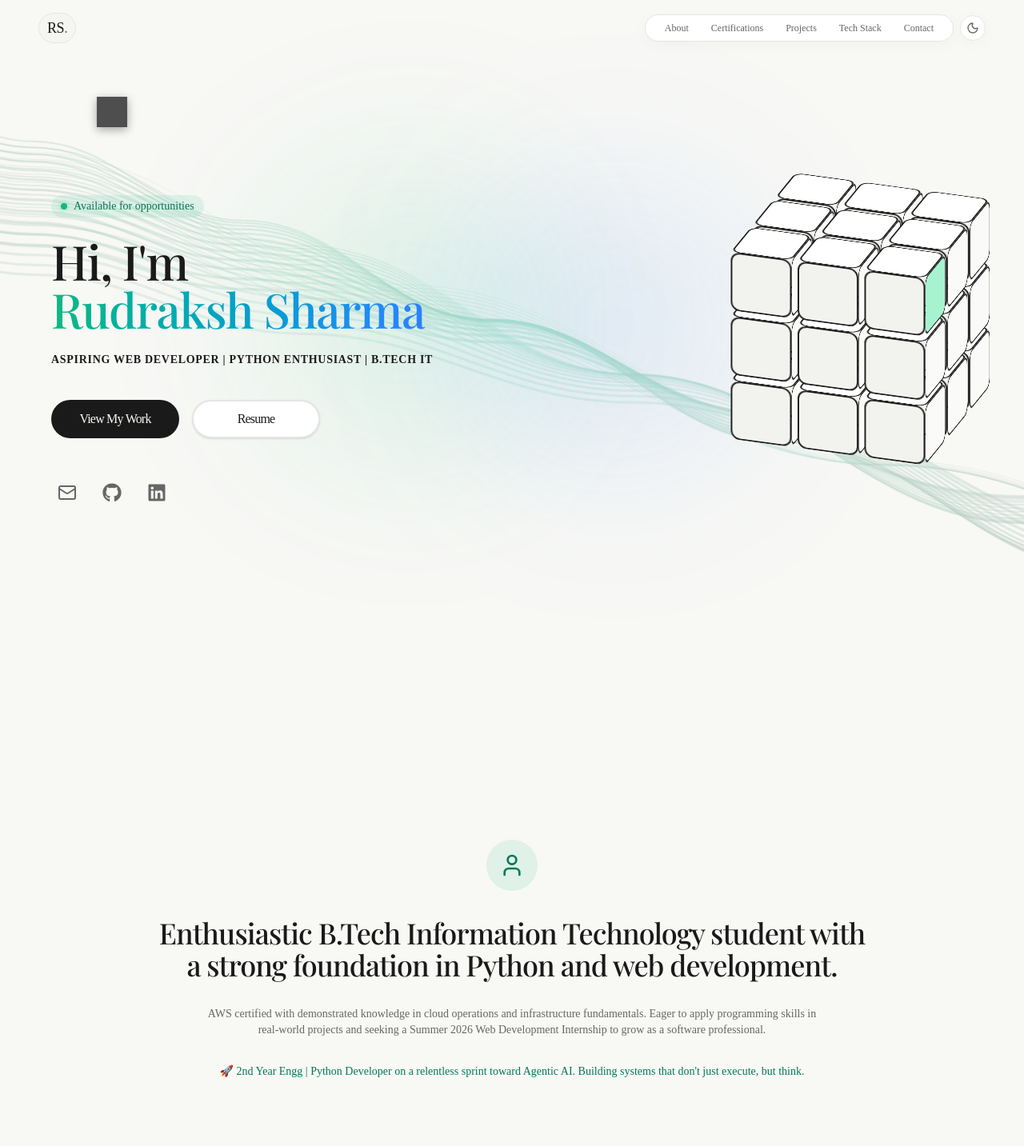
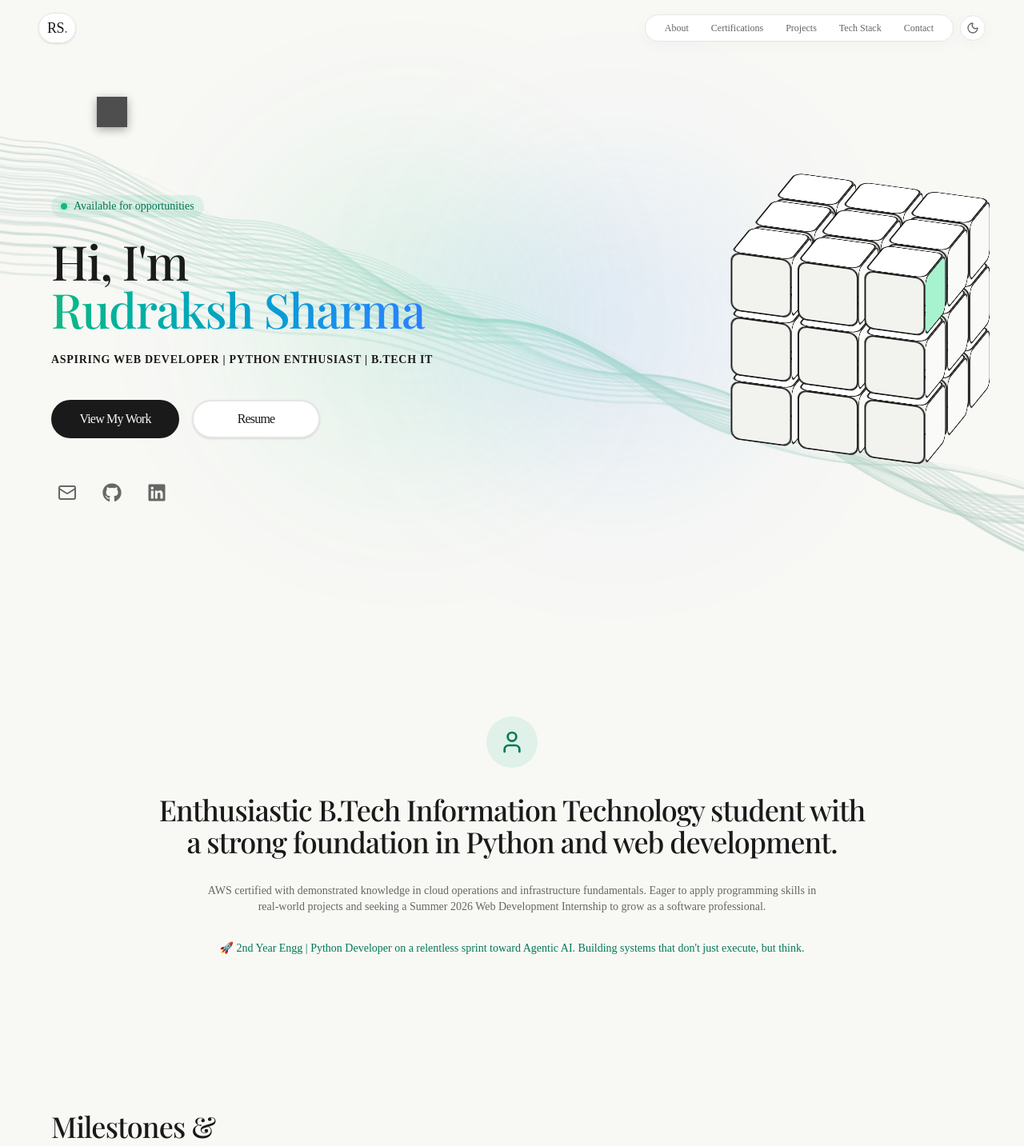
Before and after one commit to Rudraksh2996/Portfolio, a Next.js app: page / in a window 1280 px wide. Shown: the top 1433 px of the page at 80% size. Built offline with nearby package versions, Linux system fonts and the light colour scheme; grey boxes are pictures that could not be loaded; a web font is replaced by a local one.

Commit message:
style: fix section spacing and logo contrast

```diff
--- a/src/components/About.tsx
+++ b/src/components/About.tsx
@@ -2,7 +2,7 @@ import { User } from "lucide-react";
 
 export default function About() {
   return (
-    <section id="about" className="page-section min-h-screen py-24 px-6 sm:px-12 flex flex-col justify-center items-center text-center bg-transparent">
+    <section id="about" className="page-section py-24 px-6 sm:px-12 flex flex-col justify-center items-center text-center bg-transparent">
       <div className="max-w-4xl mx-auto space-y-8">
         <div className="inline-flex items-center justify-center p-4 bg-accent/10 text-accent-foreground rounded-full mb-8">
           <User size={32} />
--- a/src/components/Navbar.tsx
+++ b/src/components/Navbar.tsx
@@ -12,7 +12,7 @@ export default function Navbar() {
     <header className="fixed top-0 left-0 right-0 z-50 py-4 px-6 sm:px-12 flex items-center justify-between pointer-events-none">
       <Link
         href="#hero"
-        className="pointer-events-auto text-lg font-medium tracking-tight text-foreground hover:opacity-75 transition-opacity rounded-full bg-[#F4F4F2]/80 backdrop-blur-md px-2.5 py-1 border border-border"
+        className="pointer-events-auto text-lg font-medium tracking-tight text-foreground hover:opacity-75 transition-opacity rounded-full bg-card/90 backdrop-blur-md px-2.5 py-1 border border-border shadow-sm"
         aria-label="Rudraksh Sharma home"
         onClick={() => setIsOpen(false)}
       >
```
